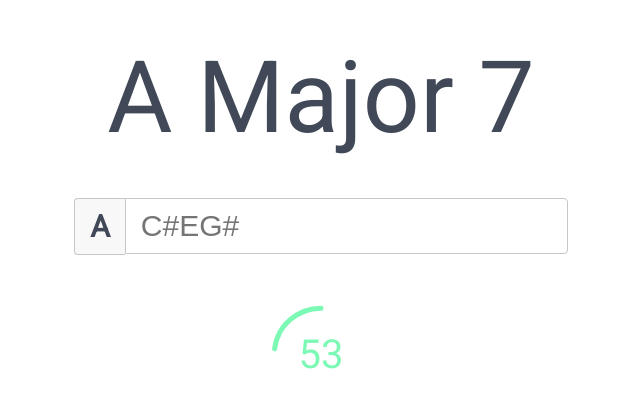
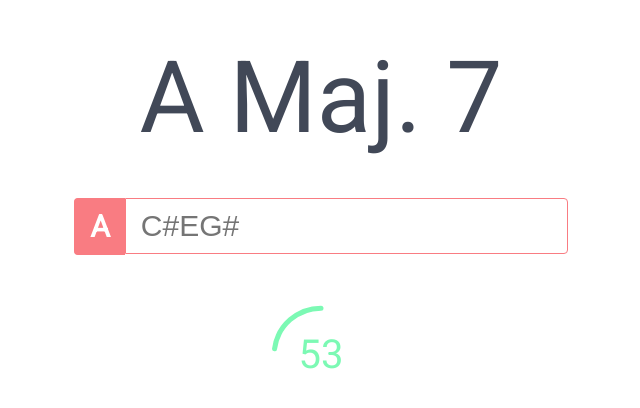
Before and after one commit to fernandofleury/what-the-chord, a React (Create React App) app: page / in a window 1280 px wide. Shown: the part 174-582 px from the top of the page, without its empty margins (319-959 px from the left). Built offline with nearby package versions, Linux system fonts and the light colour scheme.

Commit message:
Add valid/invalid input statuses

```diff
--- a/src/App.js
+++ b/src/App.js
@@ -4,17 +4,17 @@ import Countdown from './Countdown';
 import './App.css';
 
 const chord = {
-  name: 'A Major 7',
+  name: 'A Maj. 7',
   root: 'A',
   notes: ['A', 'C#', 'E', 'G#'],
   type: 'Major 7th'
-}
+};
 
 class App extends Component {
   render() {
     return (
       <div className="container">
-        <div className="chord">A Major 7</div>
+        <div className="chord">{chord.name}</div>
 
         <ChordInput chord={chord} />
 
--- a/src/ChordInput/ChordInput.css
+++ b/src/ChordInput/ChordInput.css
@@ -55,3 +55,41 @@
   right: 1.5rem;
   transition: opacity .3s ease-in-out;
 }
+
+/* valid status */
+.valid .chord-prefix {
+  background-color: var(--color-aquamarine);
+  border-color: var(--color-aquamarine);
+  color: white;
+}
+
+.valid .chord-input {
+  border-color: var(--color-aquamarine);
+}
+
+.valid .input-helper {
+  fill: var(--color-aquamarine);
+}
+
+.valid .input-shadow {
+  box-shadow: 0 8px 20px 0 rgba(124,249,180,.1);
+}
+
+/* invalid status */
+.invalid .chord-input {
+  border-color: var(--color-froly);
+}
+
+.invalid .chord-prefix {
+  background-color: var(--color-froly);
+  border-color: var(--color-froly);
+  color: white;
+}
+
+.invalid .input-helper {
+  fill: var(--color-froly);
+}
+
+.invalid .input-shadow {
+  box-shadow: 0 8px 20px 0 rgba(249,124,130,.1);
+}
--- a/src/ChordInput/index.js
+++ b/src/ChordInput/index.js
@@ -3,7 +3,7 @@ import ReturnKey from '../icons/ReturnKey';
 import './ChordInput.css';
 
 const ChordInput = ({ chord }) => (
-  <div className="chord-input-wrapper">
+  <div className="chord-input-wrapper invalid">
     <span className="chord-prefix">{chord.root}</span>
     <input type="text" className="chord-input" placeholder="C#EG#" />
     <div className="input-shadow" />
```
